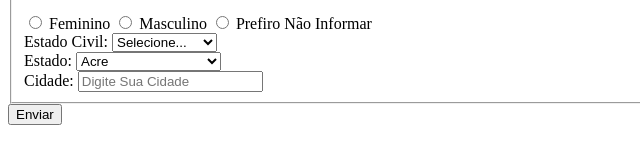
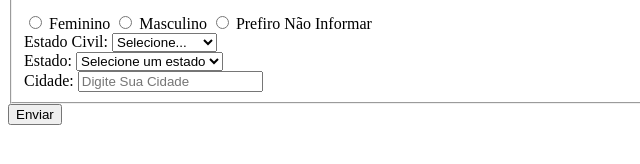
Before and after one commit to BarretoDev001/projeto-culturama, a plain HTML site: page index.html in a window 1280 px wide. Shown: the part 302-466 px from the top of the page, 0-640 px from the left. Drawn offline with Linux system fonts and the light colour scheme.

Commit message:
fix: torna campo estado obrigatório com validação

```diff
--- a/index.html
+++ b/index.html
@@ -78,7 +78,9 @@
 
                     <label for="userStates">Estado:</label>
 
-            <select name="userStates" id="">
+                <select name="userStates" id="userStates" required>
+                    <option value="" disabled selected>Selecione um estado</option>
+
                     <option value="Acre">Acre</option>
                     <option value="Alagoas">Alagoas</option>
                     <option value="Amapá">Amapá</option>
@@ -92,7 +94,7 @@
                     <option value="Mato Grosso do Sul">Mato Grosso do Sul</option>
                     <option value="Mato Grosso">Mato Grosso</option>
                     <option value="Minas Gerais">Minas Gerais</option>
-                <option value="Pára">Pára</option>
+                    <option value="Pará">Pará</option>
                     <option value="Paraíba">Paraíba</option>
                     <option value="Paraná">Paraná</option>
                     <option value="Pernambuco">Pernambuco</option>
```
Lines whose indentation alone changed are shown as unchanged.
